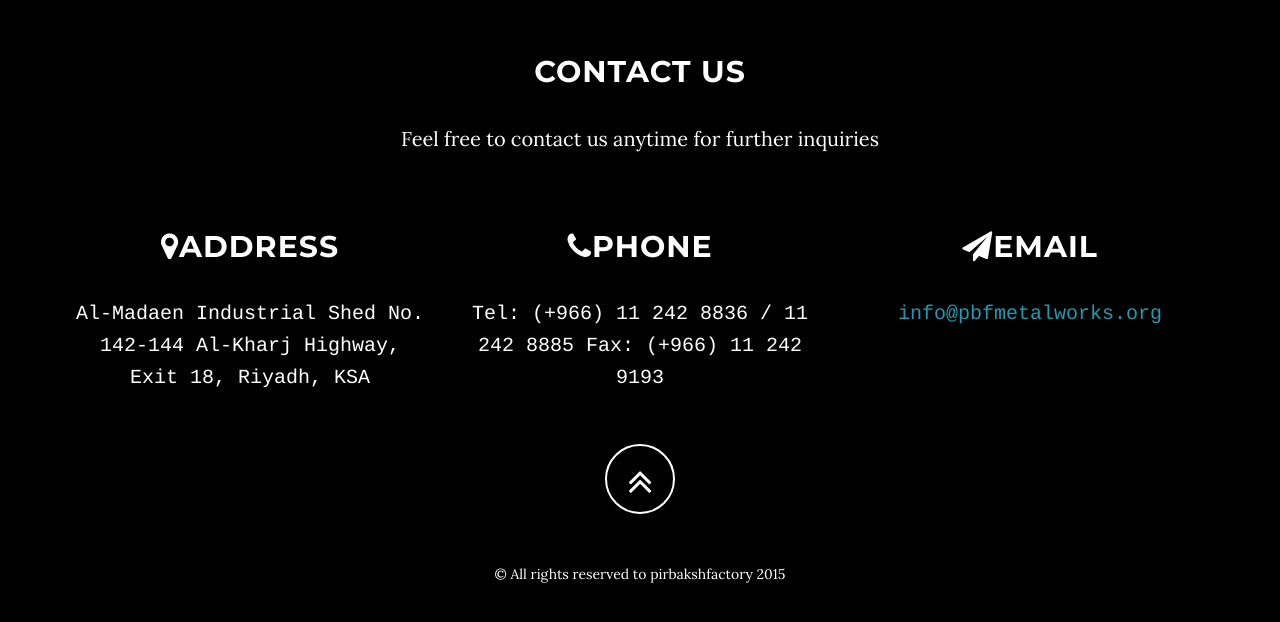
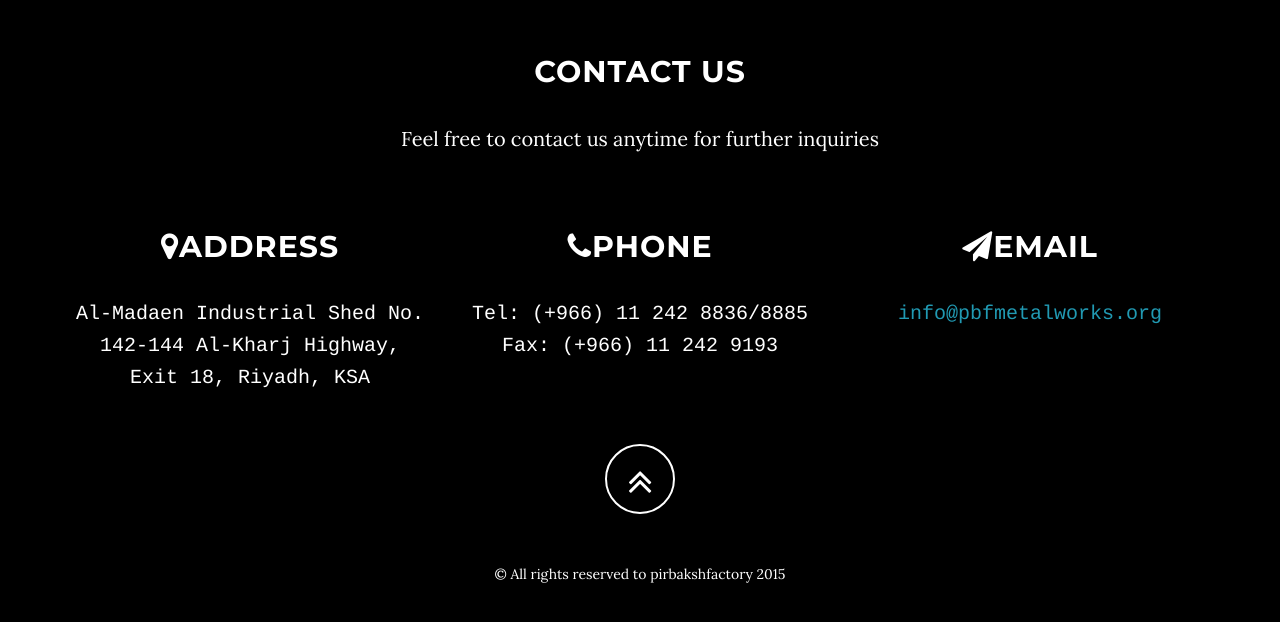
Before and after one commit to arslanal/pbf-metalworks, a plain HTML site: page index.html in a window 1280 px wide. Shown: the part 4805-5427 px from the top of the page. Drawn offline with Linux system fonts and the light colour scheme.

Commit message:
updating

```diff
--- a/index.html
+++ b/index.html
@@ -368,7 +368,7 @@
                   <div class="col-md-4">
                     <div class="light-box box-hover">
                       <h2><i class="fa fa-phone"></i><span>Phone</span></h2>
-                      <p>Tel: (+966) 11 242 8836 / 11 242 8885
+                      <p>Tel: (+966) 11 242 8836/8885
                          Fax: (+966) 11 242 9193
                       </p>
                     </div>
```
